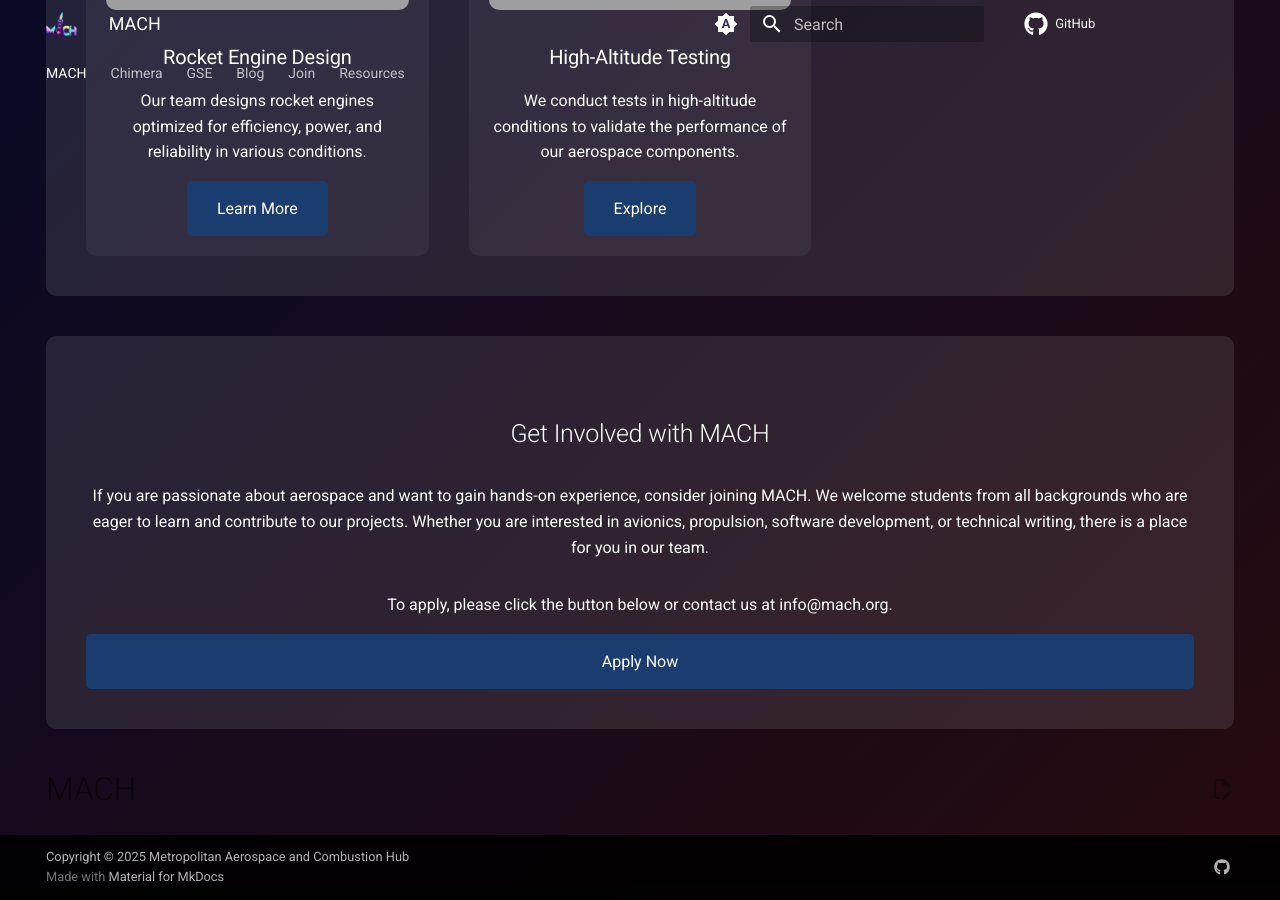
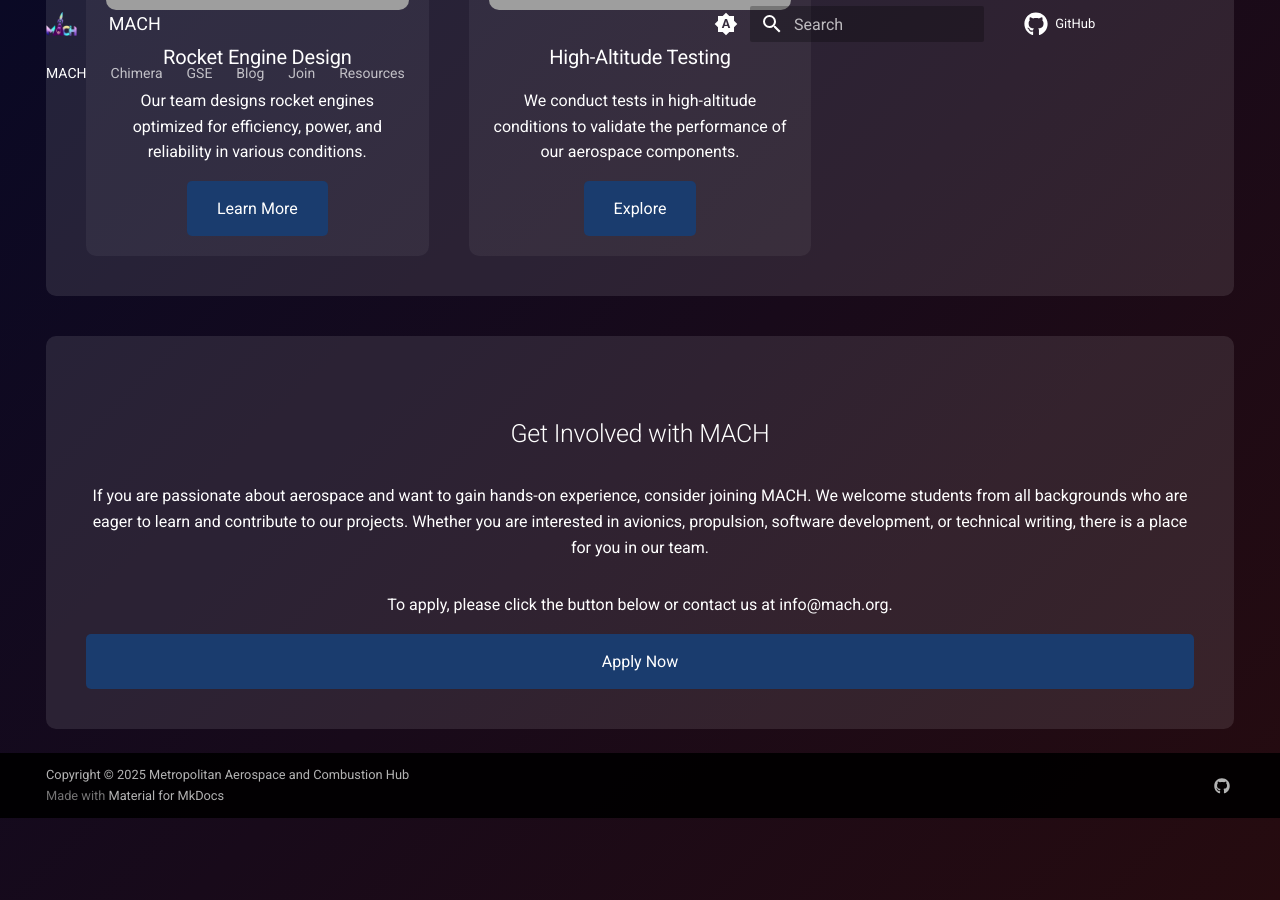
Before and after one commit to machtmu/tmurocketry.com, an MkDocs documentation site: the page built from docs/index.md, in a window 1280 px wide and 900 px high, scrolled down 2418 px. Built offline with MkDocs 1.6.1 and Material for MkDocs 9.7.7, drawn with Linux system fonts in a browser that asks for light colours; comment, search, counter and statistics services are not loaded; after the commit the page ends 3236 px from its top, so only the background shows below that; grey boxes are pictures that could not be loaded.

Commit message:
Fix block closure in index.html by moving {{ super() }} to the correct position

```diff
--- a/overrides/index.html
+++ b/overrides/index.html
@@ -360,5 +360,4 @@
     </div>
   </section>
 
-  {{ super() }}
-{% endblock %}
+  {% endblock %}
```
